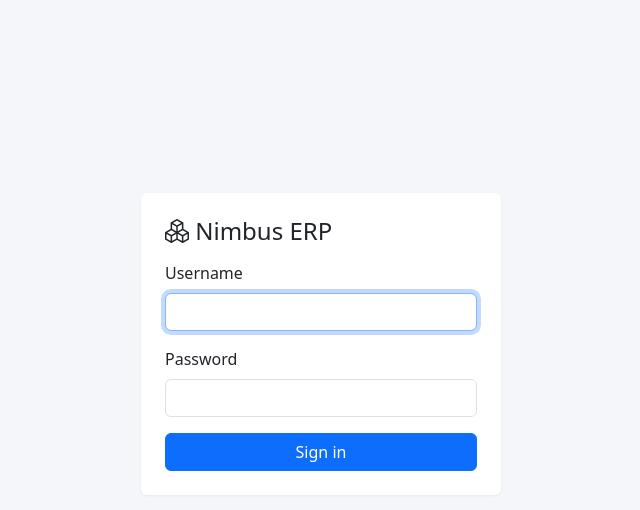
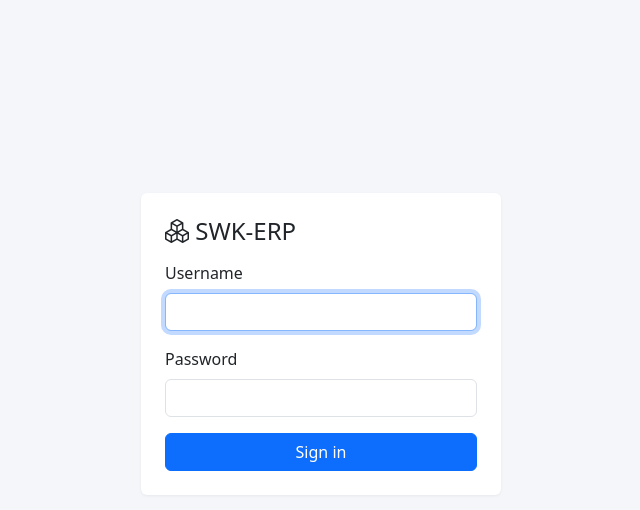
Before and after one commit to livingic3/erp-platform, a Flask app: page /login in a window 1280 px wide. Shown: the top 510 px of the page, without its empty margins (319-959 px from the left). Run offline with Flask 3, Linux system fonts and the light colour scheme.

Commit message:
Rename app to SWK-ERP (configurable via ERP_APP_NAME)
Co-Authored-By: Devin AI <158243242+devin-ai-integration[bot]@users.noreply.github.com>

```diff
--- a/erp/__init__.py
+++ b/erp/__init__.py
@@ -15,6 +15,7 @@ def create_app(config=None):
         SQLALCHEMY_DATABASE_URI=os.environ.get(
             "DATABASE_URL", f"sqlite:///{os.path.join(app.instance_path, 'erp.db')}"
         ),
+        APP_NAME=os.environ.get("ERP_APP_NAME", "SWK-ERP"),
         CURRENCY=os.environ.get("ERP_CURRENCY", "$"),
         WTF_CSRF_ENABLED=True,
     )
@@ -34,7 +35,11 @@ def create_app(config=None):
     def inject_globals():
         if "_csrf" not in session:
             session["_csrf"] = secrets.token_hex(16)
-        return {"csrf_token": session["_csrf"], "currency": app.config["CURRENCY"]}
+        return {
+            "csrf_token": session["_csrf"],
+            "currency": app.config["CURRENCY"],
+            "app_name": app.config["APP_NAME"],
+        }
 
     @app.template_filter("money")
     def money(value):
--- a/erp/templates/base.html
+++ b/erp/templates/base.html
@@ -3,7 +3,7 @@
 <head>
   <meta charset="utf-8">
   <meta name="viewport" content="width=device-width, initial-scale=1">
-  <title>{% block title %}ERP{% endblock %} · Nimbus ERP</title>
+  <title>{% block title %}ERP{% endblock %} · {{ app_name }}</title>
   <link href="https://cdn.jsdelivr.net/npm/bootstrap@5.3.3/dist/css/bootstrap.min.css" rel="stylesheet">
   <link href="https://cdn.jsdelivr.net/npm/bootstrap-icons@1.11.3/font/bootstrap-icons.min.css" rel="stylesheet">
   <style>
@@ -21,7 +21,7 @@
 <div class="d-flex">
   {% if g.user %}
   <nav class="sidebar p-2 flex-shrink-0">
-    <div class="text-white fw-bold fs-5 px-3 py-3"><i class="bi bi-boxes"></i> Nimbus ERP</div>
+    <div class="text-white fw-bold fs-5 px-3 py-3"><i class="bi bi-boxes"></i> {{ app_name }}</div>
     {% set ep = request.endpoint %}
     {% set kind = request.view_args.get('kind') if request.view_args else None %}
     <a href="{{ url_for('erp.dashboard') }}" class="{{ 'active' if ep=='erp.dashboard' }}"><i class="bi bi-speedometer2 me-2"></i>Dashboard</a>
--- a/erp/templates/invoice_detail.html
+++ b/erp/templates/invoice_detail.html
@@ -10,7 +10,7 @@
 </div>
 <div class="card p-5" style="max-width:860px">
   <div class="d-flex justify-content-between mb-4">
-    <div><h4 class="mb-0"><i class="bi bi-boxes"></i> Nimbus ERP</h4></div>
+    <div><h4 class="mb-0"><i class="bi bi-boxes"></i> {{ app_name }}</h4></div>
     <div class="text-end"><h5 class="mb-1">INVOICE {{ invoice.number }}</h5><div class="small">Issued {{ invoice.issue_date }} · Due {{ invoice.due_date }}</div>
     {% if invoice.paid_date %}<div class="small text-success">Paid {{ invoice.paid_date }}</div>{% endif %}</div>
   </div>
--- a/erp/templates/login.html
+++ b/erp/templates/login.html
@@ -2,7 +2,7 @@
 {% block content %}
 <div class="d-flex justify-content-center align-items-center" style="min-height:80vh">
   <div class="card p-4" style="width:360px">
-    <h4 class="mb-3"><i class="bi bi-boxes"></i> Nimbus ERP</h4>
+    <h4 class="mb-3"><i class="bi bi-boxes"></i> {{ app_name }}</h4>
     <form method="post">
       <input type="hidden" name="_csrf" value="{{ csrf_token }}">
       <div class="mb-3"><label class="form-label">Username</label><input name="username" class="form-control" autofocus required></div>
```
Also changed, not shown: tests/test_erp.py (+1 -0 lines), README.md.
